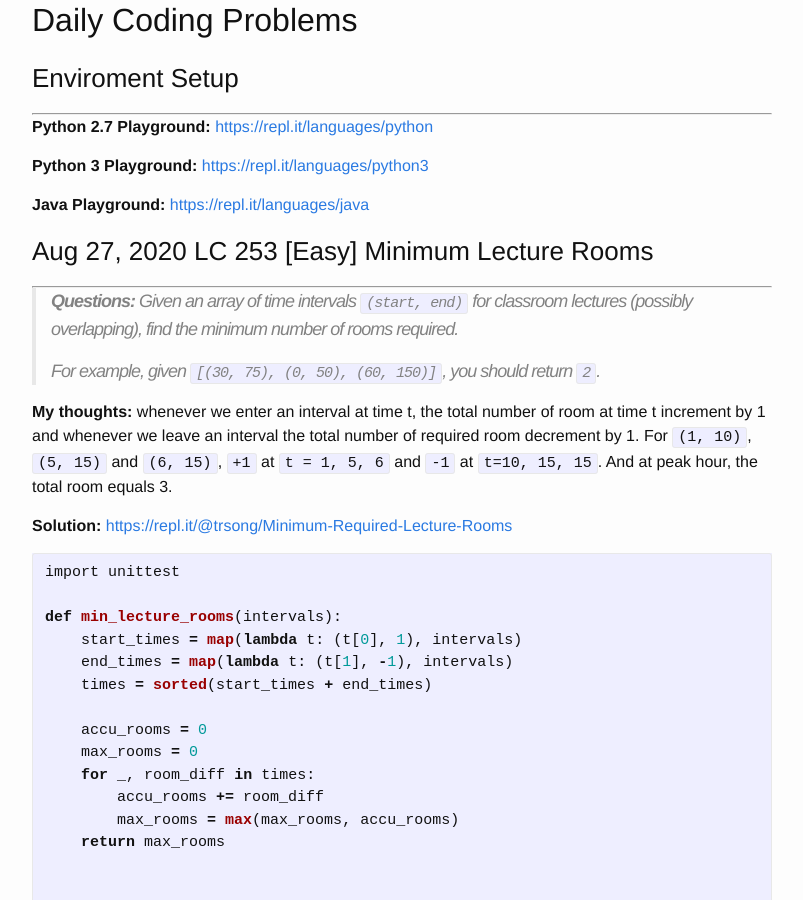
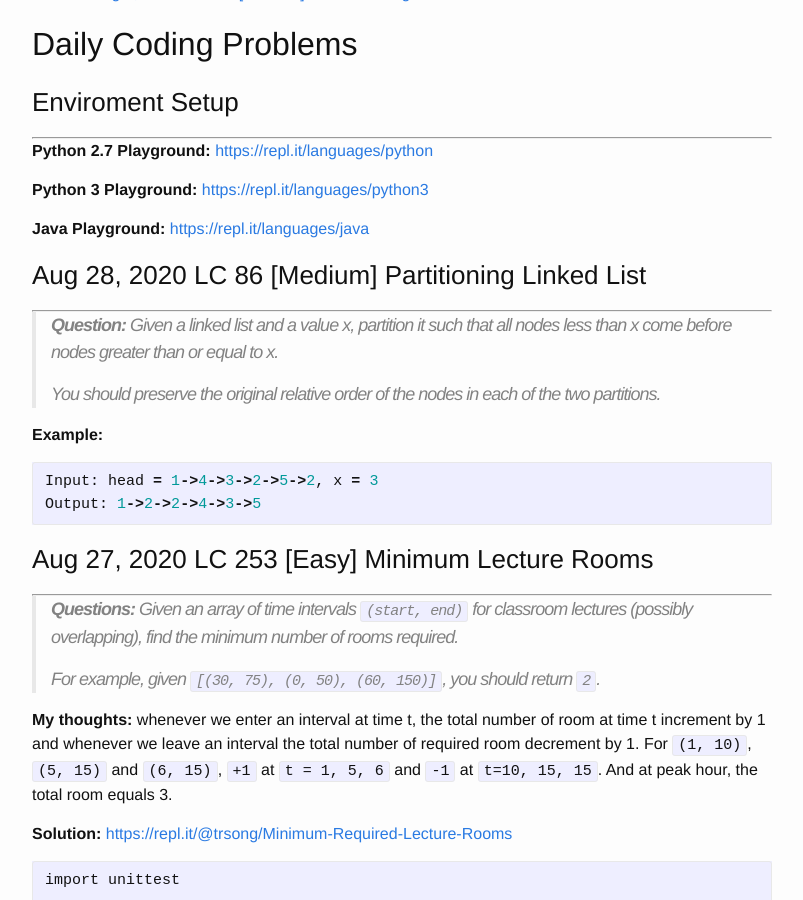
Before and after one commit to trsong/trsong.github.io, a Jekyll site: the page built from _posts/2020-08-01-DailyQuestionsAug.md, in a window 1280 px wide and 900 px high, scrolled down 915 px. Shown: the whole window, without its empty margins (238-1041 px from the left). Built offline with Jekyll 4.4.1, drawn with Linux system fonts in a browser that asks for light colours; some of the changed text lies outside the part shown.

Commit message:
Add Aug 28 Question

````diff
--- a/_posts/2020-08-01-DailyQuestionsAug.md
+++ b/_posts/2020-08-01-DailyQuestionsAug.md
@@ -17,6 +17,19 @@ categories: Python/Java
 **Python 3 Playground:** [https://repl.it/languages/python3](https://repl.it/languages/python3)
 
 **Java Playground:** [https://repl.it/languages/java](https://repl.it/languages/java)
+
+
+### Aug 28, 2020  LC 86 \[Medium\] Partitioning Linked List
+---
+> **Question:** Given a linked list and a value x, partition it such that all nodes less than x come before nodes greater than or equal to x.
+>
+> You should preserve the original relative order of the nodes in each of the two partitions.
+
+**Example:**
+```py
+Input: head = 1->4->3->2->5->2, x = 3
+Output: 1->2->2->4->3->5
+```
 
 
 ### Aug 27, 2020 LC 253 \[Easy\] Minimum Lecture Rooms
````
